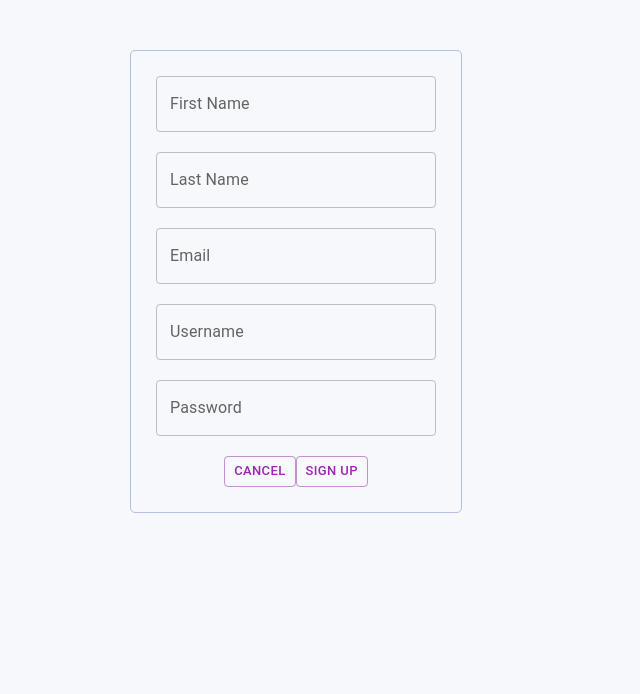
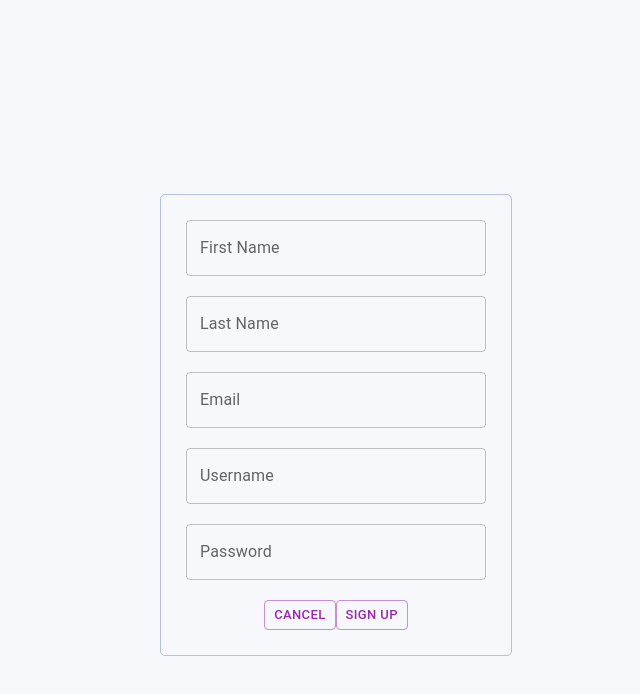
Before and after one commit to oslabs-beta/Hyperion, a React app: page /dashboard in a window 1280 px wide. Both pictures are taken after a click on the button "SIGN UP". Shown: the top 694 px of the page, without its empty margins (304-944 px from the left). Built offline with nearby package versions, Linux system fonts and the light colour scheme.

Commit message:
signup pops up from login page

```diff
--- a/client/components/Login.jsx
+++ b/client/components/Login.jsx
@@ -2,6 +2,7 @@ import React from 'react';
 import styled from 'styled-components';
 import { TextField, Button } from '@mui/material';
 import Dialog from '@mui/material/Dialog';
+import SignUpForm from '../components/SignUpForm';
 
 // State management
 
@@ -9,8 +10,15 @@ import Dialog from '@mui/material/Dialog';
 const Login = () => {
 //Need validation here to see if user has entered valid login credentials
 // If user enters valid login credentials need to navigate to home page?
+const [open, setOpen] = React.useState(false);
 //function to handle modal open
+const handleClickOpen = () => {
+  setOpen(true);
+};
 
+const handleClose = () => {
+  setOpen(false);
+};
     return (
     <LoginArea>
     <LoginBox>
@@ -25,12 +33,14 @@ const Login = () => {
     </LoginBox>
     <LoginBox>
     <H3> Don't have an account?  </H3>
-    <Button  variant='outlined' size='small' color= 'secondary' >SIGN UP</Button>
+    <Button onClick={handleClickOpen}  variant='outlined' size='small' color= 'secondary' >SIGN UP</Button>
+    <Dialog fullScreen open={open} onClose={handleClose}>
+      <SignUpForm></SignUpForm>
+    </Dialog>
     </LoginBox>
     </LoginArea>
     )
-//SignUp Box
-// Should render on-click of signup button
+
 }
 
 
@@ -55,6 +65,7 @@ const LoginBox = styled.form`
   padding: 15px;
 `;
 
+
 const Label = styled.label`
   display: flex;
   flex-direction: column;
--- a/client/components/SignUpForm.jsx
+++ b/client/components/SignUpForm.jsx
@@ -1,8 +1,9 @@
 import React from 'react';
 import styled from 'styled-components';
-import { TextField, Button } from '@mui/material';
+import { TextField, Button, Dialog, DialogActions  } from '@mui/material';
 
 const SignUpForm = () => {
+
     return (
         <SignUpArea>
             <SignUpBox>
--- a/client/containers/Dashboard.jsx
+++ b/client/containers/Dashboard.jsx
@@ -1,12 +1,12 @@
 import React from 'react';
 import Layout from './Layout';
 import Login from '../components/Login';
-import SignUpForm from '../components/SignUpForm';
+// import SignUpForm from '../components/SignUpForm';
 
 const Dashboard = () => {
   return (
       <div>
-      <SignUpForm></SignUpForm>
+      <Login> </Login>
       </div>
   )
 }
```
